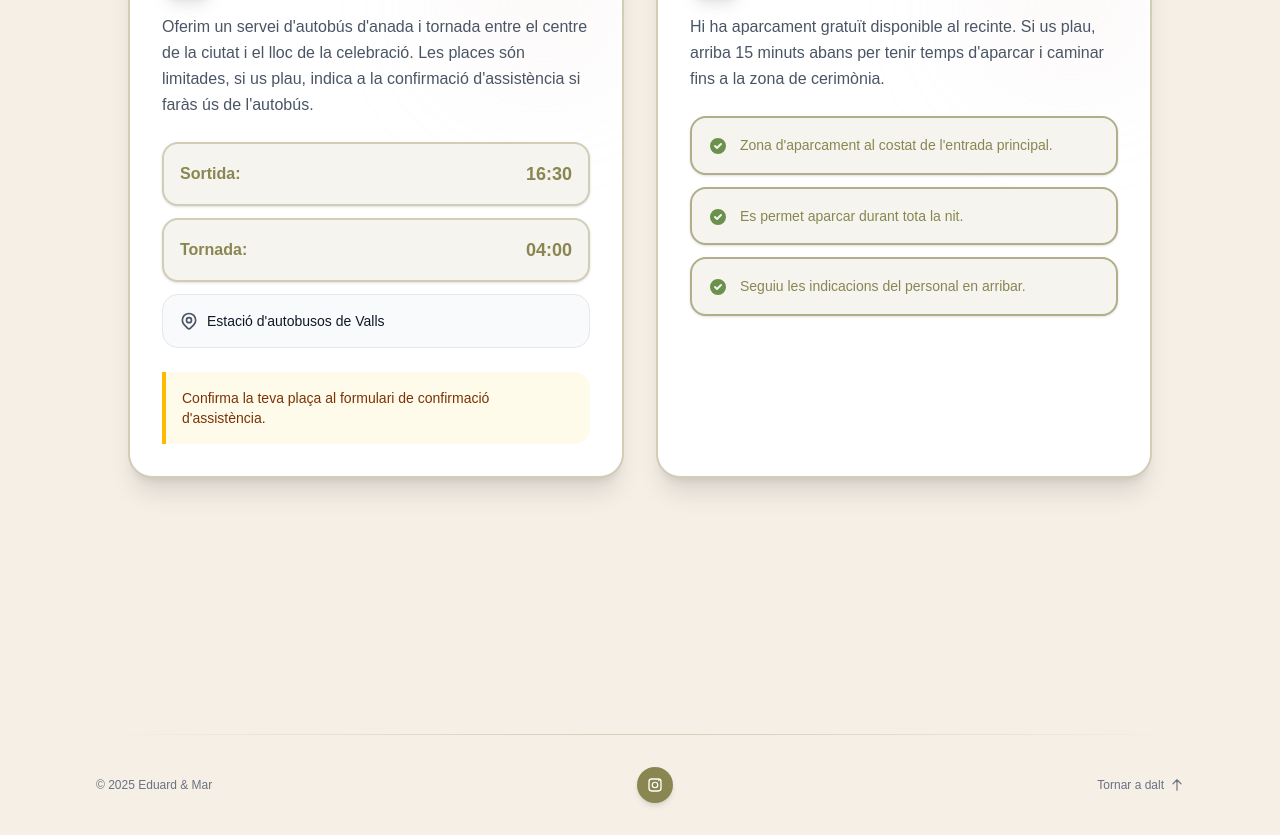
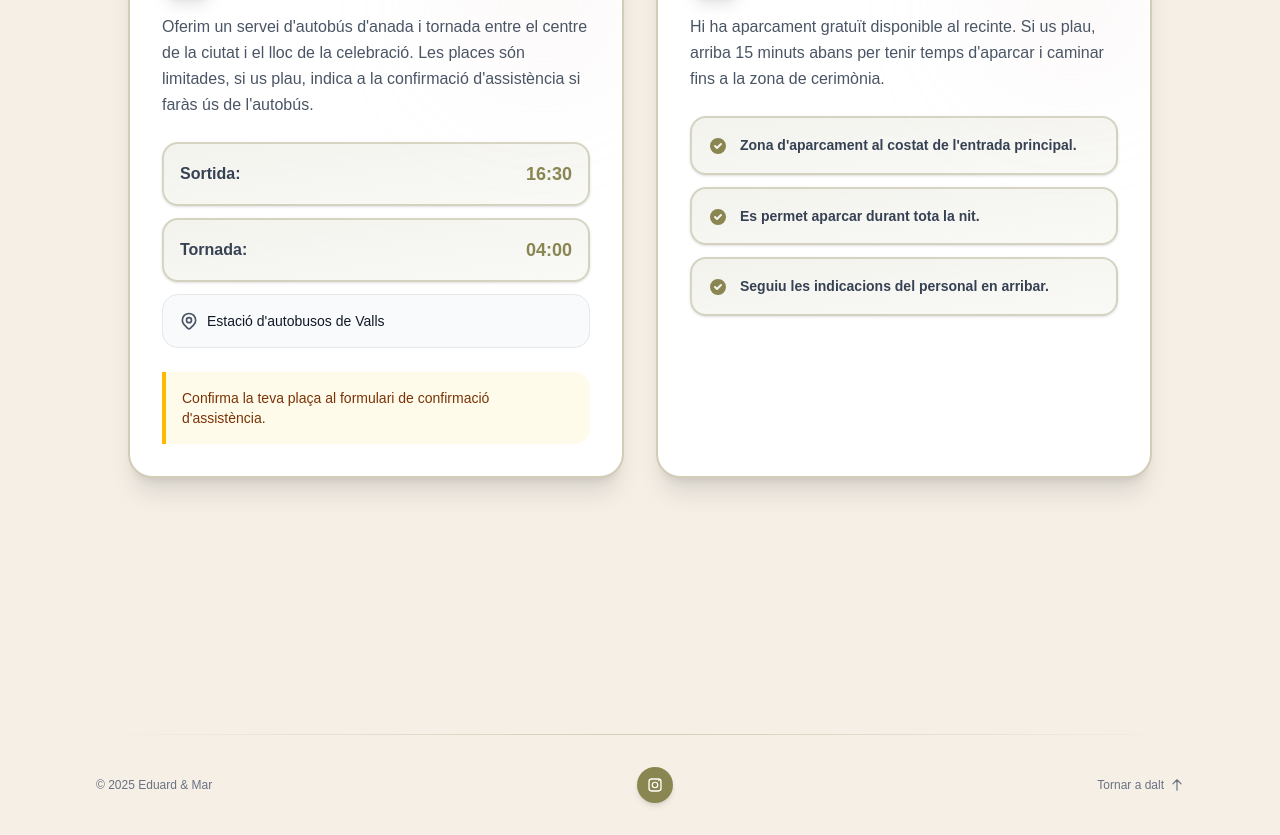
Before and after one commit to albertescote/casament-eduard-i-mar, a Next.js app: page /ca/wedding in a window 1280 px wide. Shown: the part 2354-3189 px from the top of the page. Built offline with nearby package versions, Linux system fonts and the light colour scheme.

Commit message:
feat: enhance transport section styling; update background gradients and text colors for improved aesthetics

```diff
--- a/src/app/[locale]/wedding/page.tsx
+++ b/src/app/[locale]/wedding/page.tsx
@@ -280,16 +280,16 @@ export default function WeddingPage({
                   </p>
 
                   <div className="space-y-3 mb-6">
-                    <div className="flex items-center justify-between p-4 bg-[#F5F4EE] rounded-2xl border-2 border-[#D1CDB6] shadow-sm">
-                      <span className="font-semibold text-[#898651]">
+                    <div className="flex items-center justify-between p-4 bg-gradient-to-br from-[#898651]/10 to-[#898651]/5 rounded-2xl border-2 border-[#898651]/30 shadow-sm">
+                      <span className="font-semibold text-gray-700">
                         {t.wedding.transportBusDeparture}:
                       </span>
                       <span className="text-[#898651] font-bold text-lg">
                         16:30
                       </span>
                     </div>
-                    <div className="flex items-center justify-between p-4 bg-[#F5F4EE] rounded-2xl border-2 border-[#D1CDB6] shadow-sm">
-                      <span className="font-semibold text-[#898651]">
+                    <div className="flex items-center justify-between p-4 bg-gradient-to-br from-[#898651]/10 to-[#898651]/5 rounded-2xl border-2 border-[#898651]/30 shadow-sm">
+                      <span className="font-semibold text-gray-700">
                         {t.wedding.transportBusReturn}:
                       </span>
                       <span className="text-[#898651] font-bold text-lg">
@@ -379,10 +379,10 @@ export default function WeddingPage({
                         whileInView={{ opacity: 1, x: 0 }}
                         viewport={{ once: true }}
                         transition={{ delay: index * 0.1 }}
-                        className="flex items-start gap-3 p-4 bg-[#F5F4EE] rounded-2xl border-2 border-[#B2AE8B] shadow-sm"
+                        className="flex items-start gap-3 p-4 bg-gradient-to-br from-[#898651]/10 to-[#898651]/5 rounded-2xl border-2 border-[#898651]/30 shadow-sm"
                       >
                         <svg
-                          className="w-5 h-5 mt-0.5 flex-shrink-0 text-[#6C914C]"
+                          className="w-5 h-5 mt-0.5 flex-shrink-0 text-[#898651]"
                           fill="currentColor"
                           viewBox="0 0 20 20"
                         >
@@ -392,7 +392,7 @@ export default function WeddingPage({
                             clipRule="evenodd"
                           />
                         </svg>
-                        <span className="text-sm text-bold text-[#898651] leading-relaxed">
+                        <span className="text-sm font-semibold text-gray-700 leading-relaxed">
                           {feature}
                         </span>
                       </motion.li>
```
